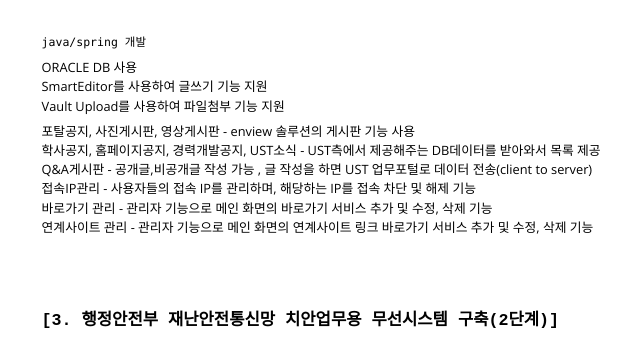
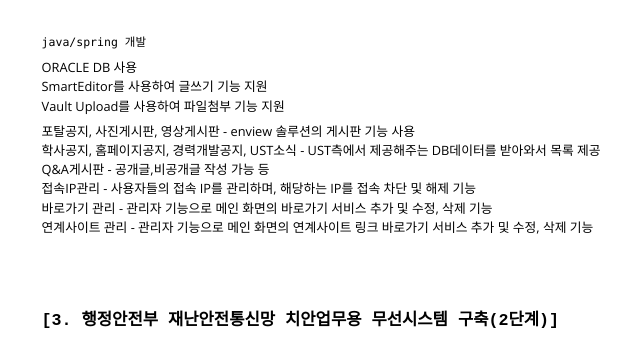
Before and after one commit to eormskim/cv, a Jekyll site: the page built from index.md, in a window 1280 px wide and 900 px high, scrolled down 1089 px, cut to the strip 100-440 px from the top of the window. Shown: the whole strip, without its empty margins (288-928 px from the left). Built offline with Jekyll 4.4.1, drawn with Linux system fonts in a browser that asks for light colours; nearby versions of some CDN libraries.

Commit message:
Update index.md
윽

```diff
--- a/index.md
+++ b/index.md
@@ -70,7 +70,7 @@ Vault Upload를 사용하여 파일첨부 기능 지원<br>
 
 포탈공지, 사진게시판, 영상게시판 - enview 솔루션의 게시판 기능 사용<br>
 학사공지, 홈페이지공지, 경력개발공지, UST소식 - UST측에서 제공해주는 DB데이터를 받아와서 목록 제공<br>
-Q&A게시판 - 공개글,비공개글 작성 가능 , 글 작성을 하면 UST 업무포털로 데이터 전송(client to server)<br>
+Q&A게시판 - 공개글,비공개글 작성 가능 등<br>
 접속IP관리 - 사용자들의 접속 IP를 관리하며, 해당하는 IP를 접속 차단 및 해제 기능<br>
 바로가기 관리 - 관리자 기능으로 메인 화면의 바로가기 서비스 추가 및 수정, 삭제 기능<br>
 연계사이트 관리 - 관리자 기능으로 메인 화면의 연계사이트 링크 바로가기 서비스 추가 및 수정, 삭제 기능<br>
```
